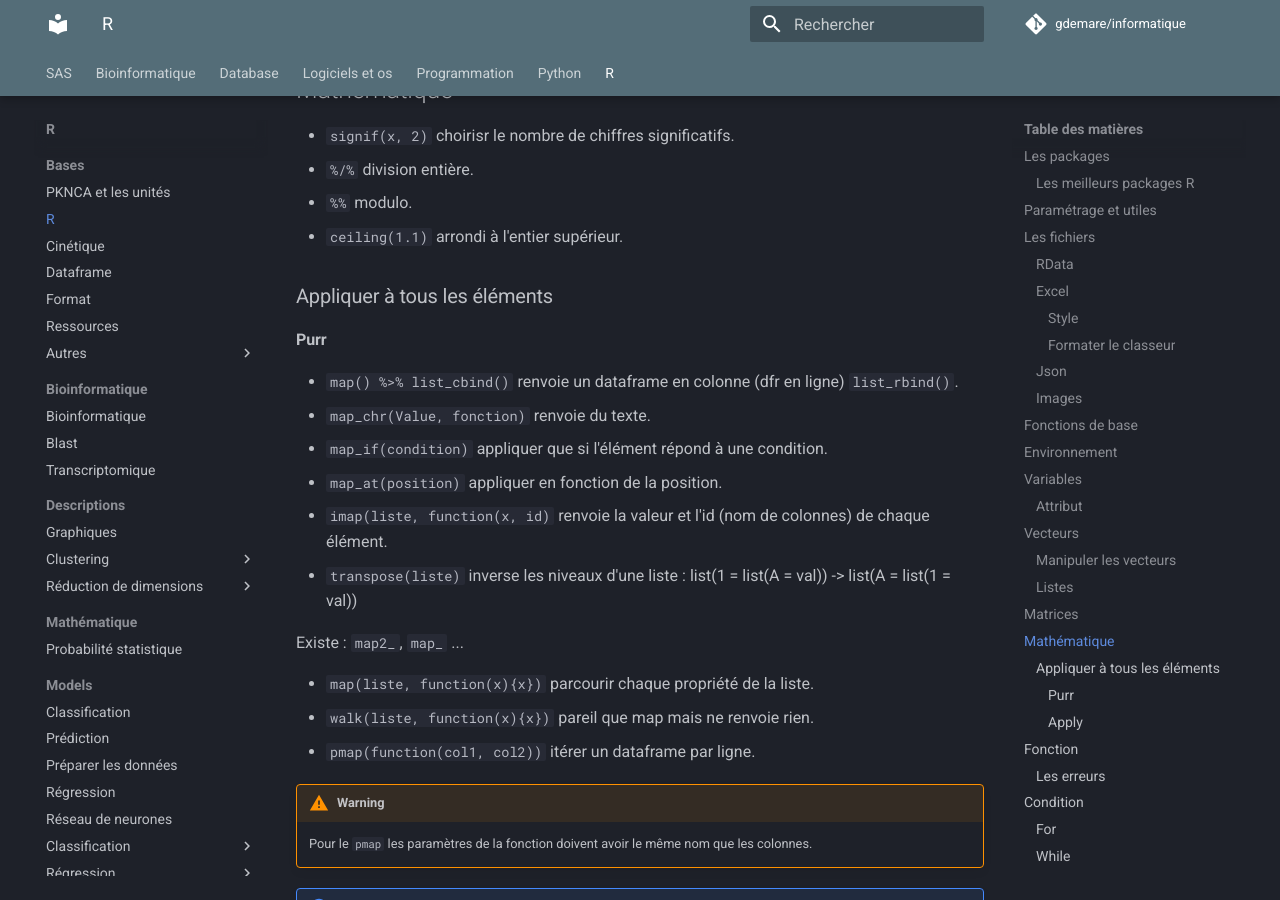
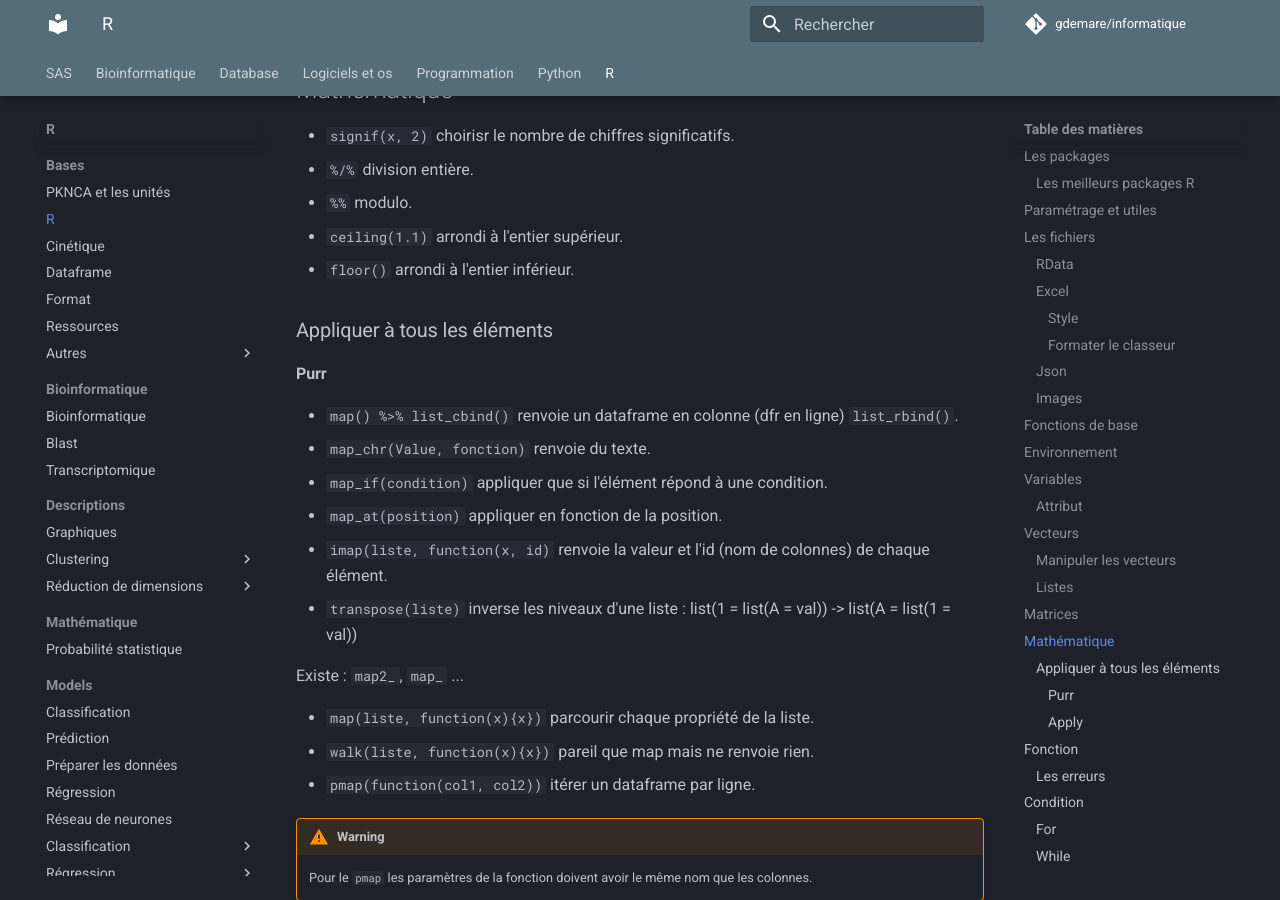
Before and after one commit to gdemare/Informatique, an MkDocs documentation site: the page built from docs/r/bases/R.md, in a window 1280 px wide and 900 px high, scrolled down 6441 px. Built offline with MkDocs 1.6.1 and Material for MkDocs 9.7.7, drawn with Linux system fonts in a browser that asks for light colours; comment, search, counter and statistics services are not loaded.

Commit message:
Update R.md

```diff
--- a/docs/r/bases/R.md
+++ b/docs/r/bases/R.md
@@ -199,6 +199,7 @@ list(
 *  `%/%` division entière.
 * `%%` modulo.
 * `ceiling(1.1)` arrondi à l'entier supérieur.
+* `floor()` arrondi à l'entier inférieur.
 ### Appliquer à tous les éléments
 
 #### Purr
```
